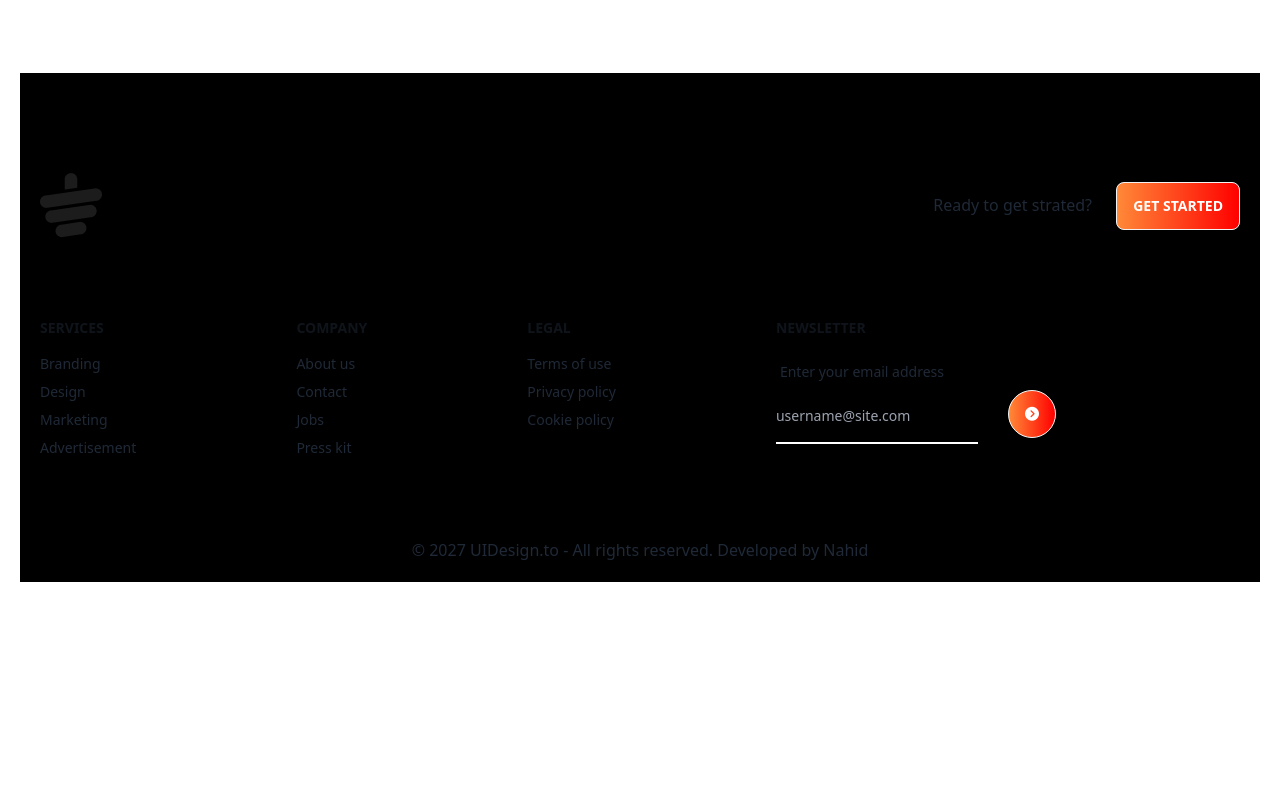
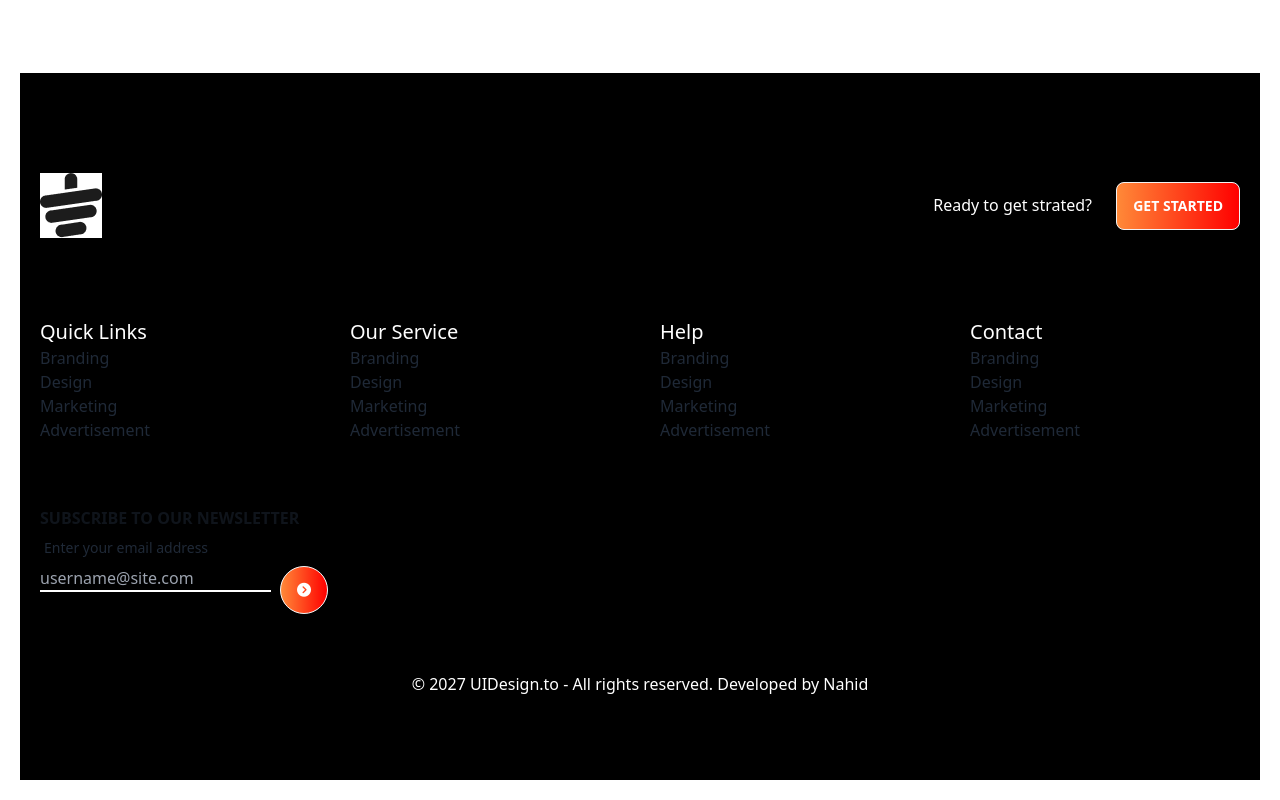
Before and after one commit to nahidparvej-developer/tea-shop, a plain HTML site: page index.html in a window 1280 px wide. Shown: the part 4427-5227 px from the top of the page. Before the commit the page ends 5029 px from the top, so only its background shows below. Drawn offline with nearby package versions, Linux system fonts and the light colour scheme.

Commit message:
footer added done

```diff
--- a/index.html
+++ b/index.html
@@ -321,64 +321,73 @@
         </section>
     </main>
 
+
     <footer class="p-5 ">
-
 
       <div class="p-5 bg-black text-base-content ">
 
         <div class="flex flex-row gap-10 my-20 items-center justify-between ">
-    <img src="images/cup.png" alt="">
+          <img class="bg-white" src="images/cup.png" alt="">
           <p>
-      <span class="pr-5">Ready to get strated?</span>
+            <span class="pr-5 text-white">Ready to get strated?</span>
             <button class="btn text-white bg-gradient-to-r from-[#FF8938] to-[#F00]">Get Started</button>
           </p>
         </div>
 
 
-   <div class="footer">
+    <div class="grid grid-cols-2 lg:grid-cols-4 gap-10">
+      <div>
+         <h4 class="text-white text-xl">Quick Links</h4>
+         <p><a class="link link-hover">Branding</a></p>
+         <p><a class="link link-hover">Design</a></p>
+         <p><a class="link link-hover">Marketing</a> </p>
+         <p><a class="link link-hover">Advertisement</a></p>
+      </div>
 
       <div>
-      <span class="footer-title">Services</span>
+        <h4 class="text-white text-xl">Our Service</h4>
+        <p><a class="link link-hover">Branding</a></p>
+        <p><a class="link link-hover">Design</a></p>
+        <p><a class="link link-hover">Marketing</a> </p>
+        <p><a class="link link-hover">Advertisement</a></p>
+     </div>
 
-      <a class="link link-hover">Branding</a>
-      <a class="link link-hover">Design</a>
-      <a class="link link-hover">Marketing</a>
-      <a class="link link-hover">Advertisement</a>
+     <div>
+      <h4 class="text-white text-xl text-bold">Help</h4>
+      <p><a class="link link-hover">Branding</a></p>
+      <p><a class="link link-hover">Design</a></p>
+      <p><a class="link link-hover">Marketing</a> </p>
+      <p><a class="link link-hover">Advertisement</a></p>
      </div>
+
      <div>
-      <span class="footer-title">Company</span>
-      <a class="link link-hover">About us</a>
-      <a class="link link-hover">Contact</a>
-      <a class="link link-hover">Jobs</a>
-      <a class="link link-hover">Press kit</a>
+      <h4 class="text-white text-xl text-bold">Contact</h4>
+      <p><a class="link link-hover">Branding</a></p>
+      <p><a class="link link-hover">Design</a></p>
+      <p><a class="link link-hover">Marketing</a> </p>
+      <p><a class="link link-hover">Advertisement</a></p>
      </div>
-    <div>
-      <span class="footer-title">Legal</span>
-      <a class="link link-hover">Terms of use</a>
-      <a class="link link-hover">Privacy policy</a>
-      <a class="link link-hover">Cookie policy</a>
+
+
     </div>
-    <div>
-      <span class="footer-title">Newsletter</span>
-      <div class="form-control w-80">
+
+    <div class="py-16">
+      <span class="footer-title">Subscribe to our newsletter</span>
+      <div class="form-control w-72">
         <label class="label">
           <span class="label-text">Enter your email address</span>
         </label>
-        <div class="relative ">
-          <input type="text" placeholder="username@site.com" class="py-4 border-white border-b-2 outline-none bg-transparent" />
+        <div class="relative">
+          <input type="text" placeholder="username@site.com" class=" border-white border-b-2 outline-none bg-transparent" />
           <div>
-            <button class="btn bg-gradient-to-r from-[#FF8938] to-[#F00]  text-white absolute top-0 right-0 mr-10 rounded-full"><i class="fa-solid fa-circle-chevron-right"></i></button>
+            <button class="btn bg-gradient-to-r from-[#FF8938] to-[#F00]  text-white absolute top-0 right-0 rounded-full"><i class="fa-solid fa-circle-chevron-right"></i></button>
           </div>
 
         </div>
       </div>
+
+      <p class="text-white text-center mt-20">© 2027 UIDesign.to - All rights reserved. Developed by Nahid</p>
     </div>
-   </div>
-
-     <p class="text-center mt-20">© 2027 UIDesign.to - All rights reserved. Developed by Nahid</p>
-
-</div>
-
     </footer>
 
 </body>
```
Lines whose indentation alone changed are shown as unchanged.
